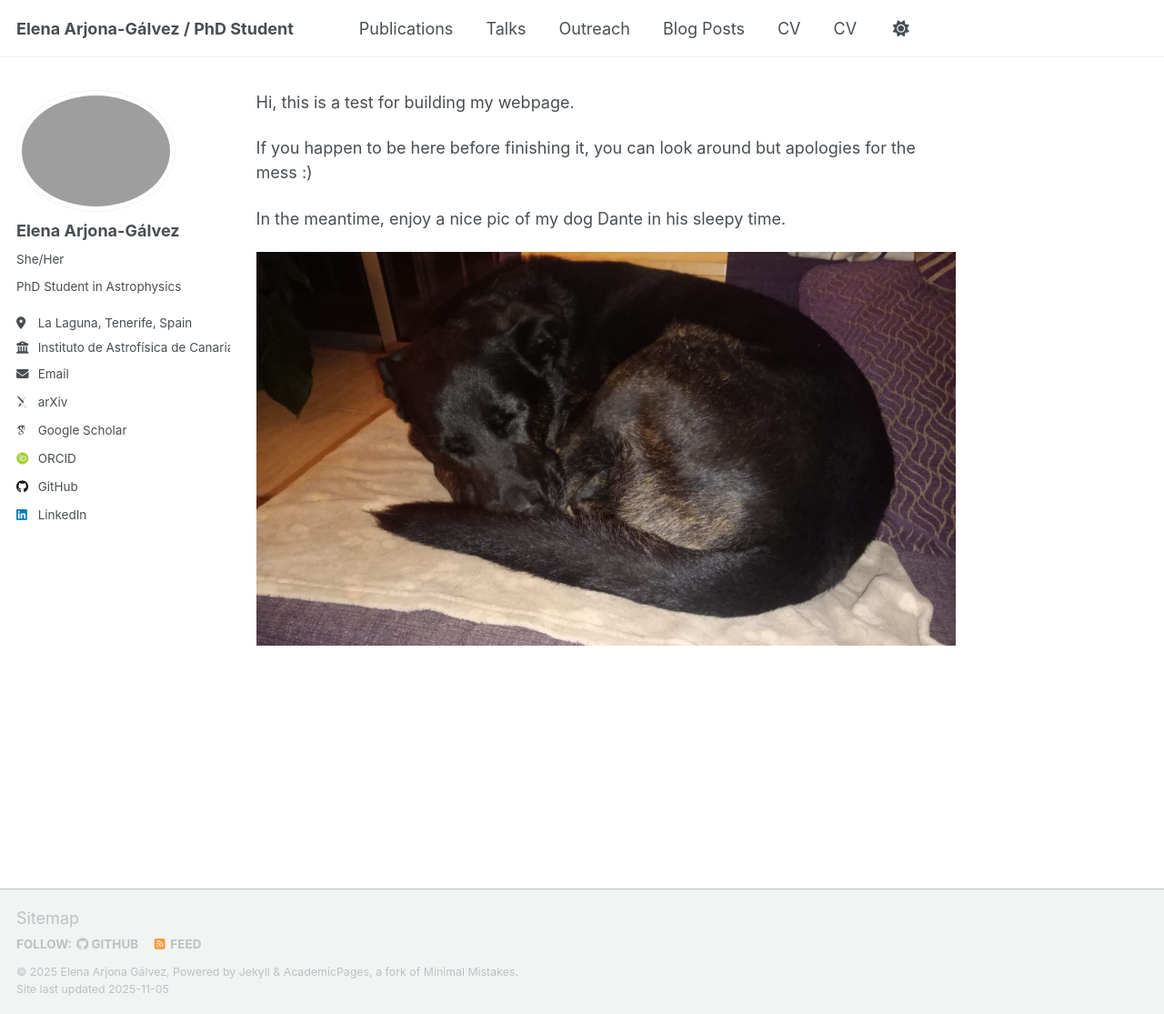
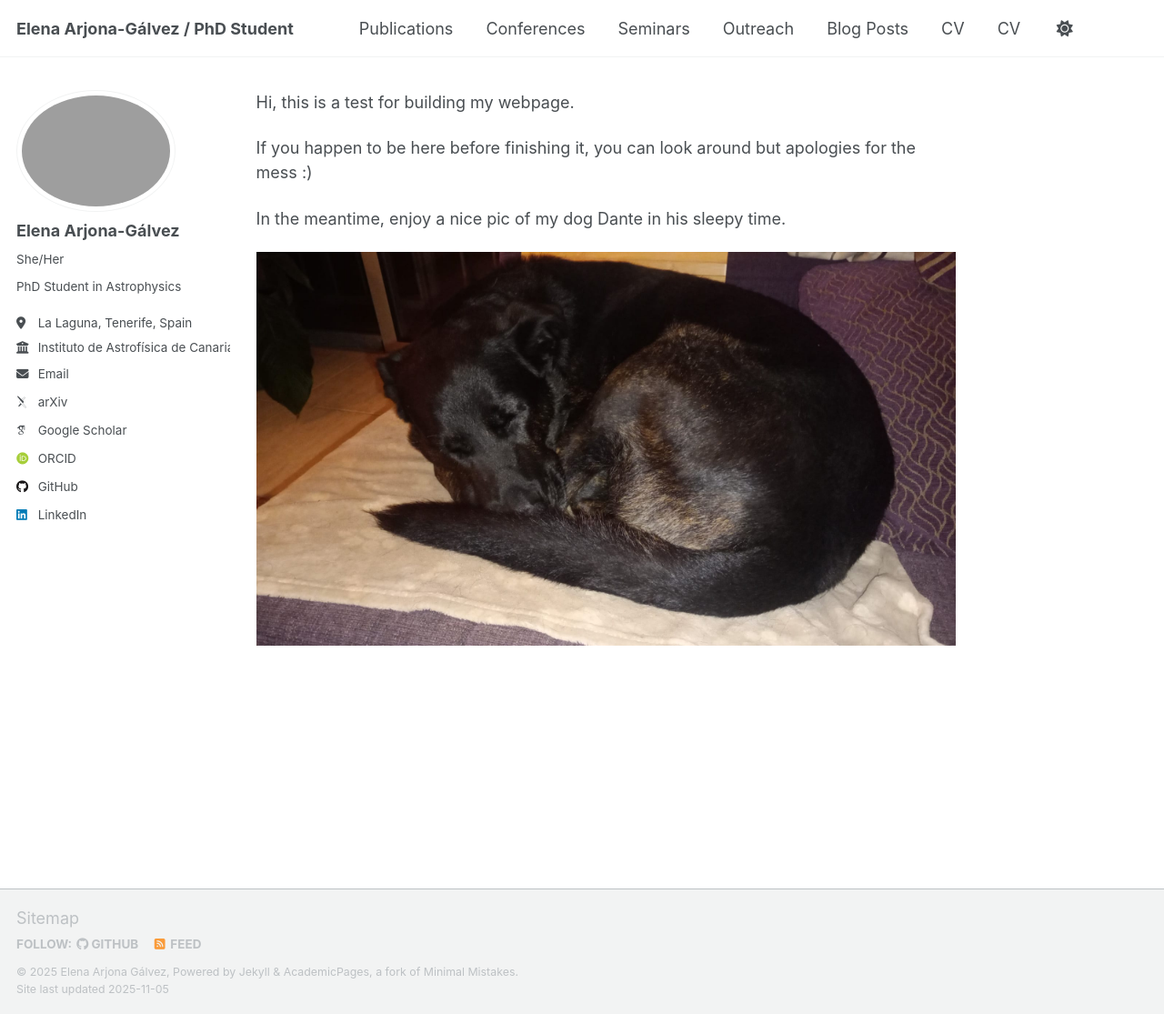
Before and after one commit to elearjgal/elearjgal.github.io, a Jekyll site: the page built from _pages/about.md, in a window 1280 px wide and 1115 px high. Shown: the whole window at 91% size. Built offline with Jekyll 4.4.1, drawn with Linux system fonts in a browser that asks for light colours; some web fonts are replaced; a script that is not in the unit is left out.

Commit message:
Update navigation.yml

```diff
--- a/_data/navigation.yml
+++ b/_data/navigation.yml
@@ -11,8 +11,13 @@ main:
   - title: "Publications"
     url: /publications/
 
-  - title: "Talks"
+  #- title: "Talks"
+  #  url: /talks/
+  - title: "Conferences"
     url: /talks/
+
+  - title: "Seminars"
+    url: /seminar/
 
   - title: "Outreach"
     url: /outreach/
```
